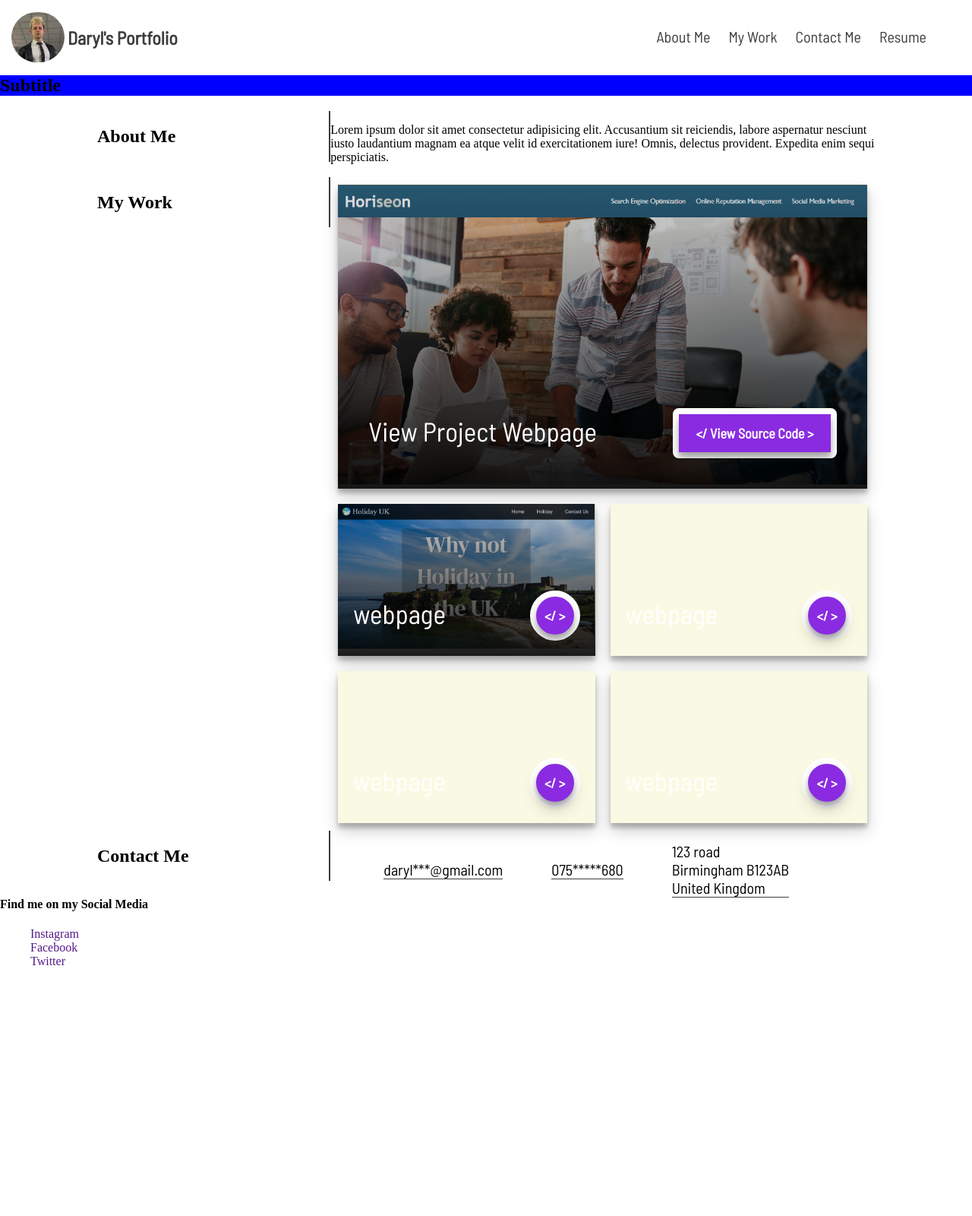
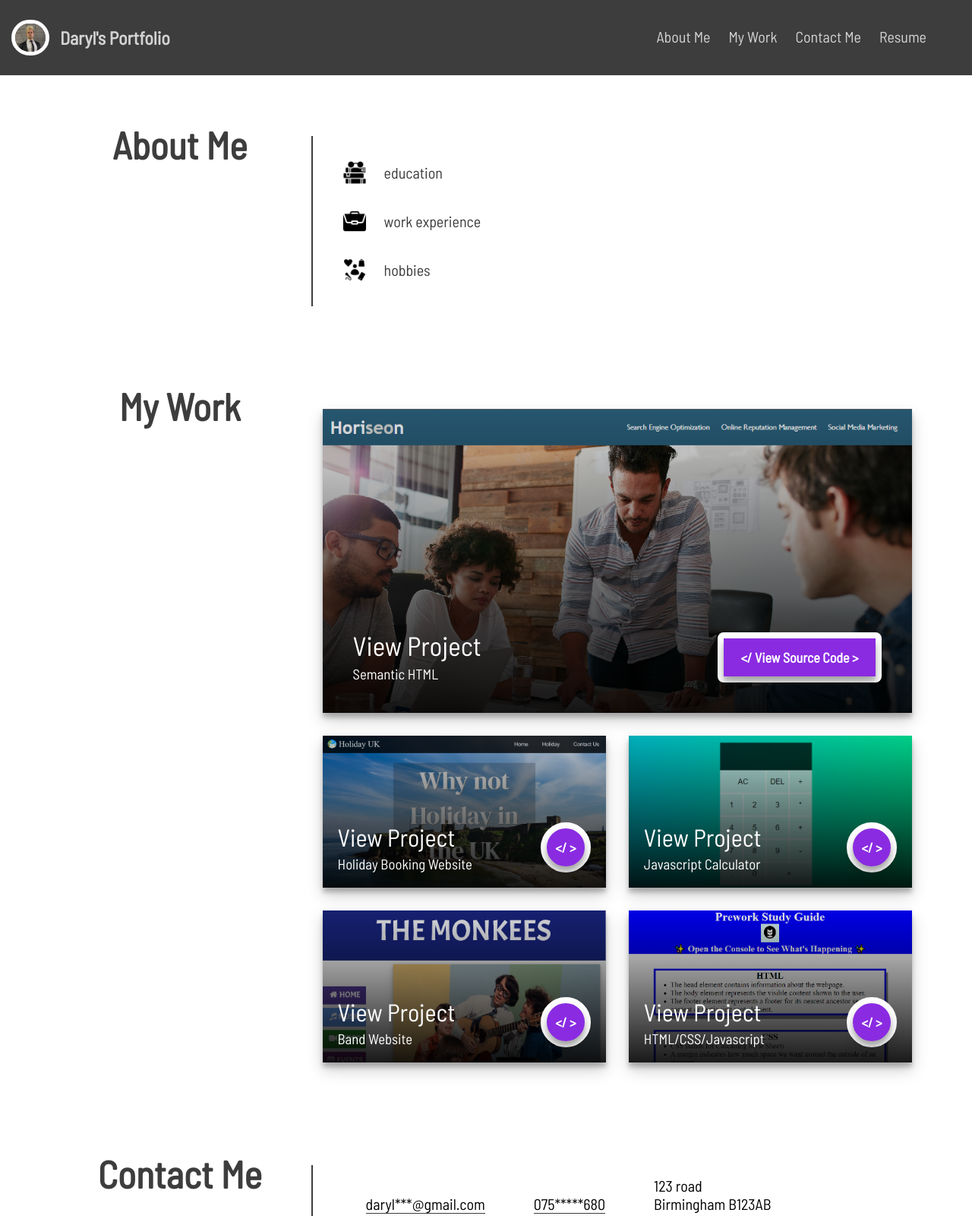
Before and after one commit to darylbg/darylblough-portfolio, a plain HTML site: page index.html in a window 1280 px wide. Shown: the top 1600 px of the page at 76% size. Before the commit the page ends 1290 px from the top, so only its background shows below. Drawn offline with Linux system fonts and the light colour scheme.

Commit message:
added icons to footer, updated links/images in main, added about me content, organized style.css

```diff
--- a/assets/css/style.css
+++ b/assets/css/style.css
@@ -2,6 +2,7 @@
 
 :root {
     --grey: #3d3d3d;
+    --light-grey: #D3D3D3;
     --main-font: 'Barlow Semi Condensed', sans-serif;
 }
 
@@ -13,6 +14,7 @@
 body {
     margin: 0;
     padding: 0;
+    scroll-behavior: smooth;
 }
 
 a {
@@ -25,24 +27,11 @@ li {
 
 header {
     width: 100%;
-}
-
-@media screen and (min-width: 1000px) {
-    main {
-        padding-left: 10%;
-        padding-right: 10%;
-    }
+    background-color: var(--grey);
 }
 
 nav {
     width: 100%;
-}
-
-.display-name img {
-    vertical-align: middle;
-    max-height: 70px;
-    max-width: 70px;
-    border-radius: 50px;
 }
 
 nav .display-name {
@@ -56,18 +45,33 @@ nav .display-name * {
     display: inline-block;
 }
 
+.display-name img {
+    vertical-align: middle;
+    max-height: 50px;
+    max-width: 50px;
+    border: 5px solid white;
+    border-radius: 50px;
+}
+
 .display-name h2 {
     vertical-align: middle;
     font-family: var(--main-font);
-    color: var(--grey);
+    color: var(--light-grey);
+    padding-left: 10px;
 }
 
-.main-nav {
+.expanded-nav {
     display: inline-block;
     padding-top: 20px;
 }
 
-.main-nav * {
+@media screen and (max-width: 768px) {
+    .expanded-nav {
+        display: none;
+    }
+}
+
+.expanded-nav * {
     display: inline-block;
 }
 
@@ -76,29 +80,22 @@ nav ul {
     padding-right: 50px;
 }
 
-.main-nav li {
+.expanded-nav li {
     margin-right: 10px;
     margin-left: 10px;
 }
 
-.main-nav li a {
-    color: var(--grey);
+.expanded-nav li a {
+    color: var(--light-grey);
     font-size: 20px;
     padding-bottom: 10px;
     border-bottom: 2;
     font-family: var(--main-font);
 }
 
-.main-nav li a:hover {
-    /*font-size: 25px;*/
-    /*transition: all ease-in 0.2s;*/
-    transform: scale(1.1);
-}
-
-@media screen and (max-width: 768px) {
-    .main-nav {
-        display: none;
-    }
+.expanded-nav li a:hover {
+    border-bottom: 1px solid var(--light-grey);
+    color: white;
 }
 
 .dropdown {
@@ -112,33 +109,52 @@ nav ul {
     }
 }
 
-/* css checkbox hack from codepen  https://codepen.io/bloom-dan/pen/vKdoaM */
+/*---Dropdown navbar useing checkbox hack with modified code from codepen  https://codepen.io/bloom-dan/pen/vKdoaM---*/
 
 input[type=checkbox] {
     display: none;
-  }
-
-  .dropdown-items {
-
   }
 
   .dropdown-items ul {
     max-height: 0px;
     overflow: hidden;
     list-style: none;
-    transition: all 1s cubic-bezier(.325, 1, .22, 1);
+    transition: all 0s cubic-bezier(.325, 1, .22, 1);
   }
 
   input[type=checkbox]:checked ~ .dropdown-items ul {
     height: auto;
     max-height: 12rem;
+    width: 100%;
     transition: all 1s cubic-bezier(.5, 1, .22, 1);
+    padding: 0;
+    margin: 0;
+  }
+
+  input[type=checkbox]:checked ~ .dropdown-items ul li {
+    width: 100%;
+  }
+
+  input[type=checkbox]:checked ~ .dropdown-items ul li a {
+    font-size: 20px;
+    font-family: var(--main-font);
+    height: 100%;
+    width: 100%;
+    display: block;
+    color: #D3D3D3;
+    padding: 3px 0px 3px 40px;
+    border-bottom: 1px solid var(--light-grey);
+  }
+
+  input[type=checkbox]:checked ~ .dropdown-items ul li a:hover {
+    color: var(--grey);
+    background-color: var(--light-grey);
   }
 
   .hamburger {
     display: block;
     position: absolute;
-    top: 18px;
+    top: 50px;
     right: 13px;
     height: 27px;
     width: 27px;
@@ -149,7 +165,7 @@ input[type=checkbox] {
   .line {
     position: absolute;
     display: block;
-    background: #3d3d3d;
+    background: var(--light-grey);
     width: 18px;
     height: .15rem;
     border-radius: .2rem;
@@ -188,14 +204,19 @@ input[type=checkbox] {
     transform: translateX(-8px) rotate(45deg) translateY(-8px);
   }
 
-  /* end of checkbox copied code   */
+  /*---end of modified dropdown code---*/
 
-.subtitle-section {
-    background-color: blue;
+@media screen and (min-width: 1000px) {
+    main {
+        padding-left: 5%;
+        padding-right: 5%;
+    }
 }
 
-.subtitle-section h2 {
-    margin: 0;
+@media screen and (max-width: 768px) {
+    main {
+        padding: 0 5%;
+    }
 }
 
 main section {
@@ -217,8 +238,8 @@ main section > * {
 .about-me-title,
 .my-work-title,
 .contact-me-title {
+    text-align: center;
     width: 30%;
-    border-right: 2px solid #3d3d3d;
 }
 
 @media screen and (max-width: 768px) {
@@ -230,10 +251,32 @@ main section > * {
 }
 
 .about-me-content,
+.contact-me-content {
+    border-left: 2px solid var(--grey);
+}
+
+@media screen and (max-width: 768px) {
+    .about-me-content,
+    .contact-me-content {
+    border-left: none;
+    }
+}
+
+.about-me-title h1,
+.my-work-title h1,
+.contact-me-title h1 {
+    font-size: 50px;
+    color: var(--grey);
+    font-family: var(--main-font);
+    font-weight: bold;
+}
+
+.about-me-content,
 .my-work-content,
 .contact-me-content {
     width: 70%;
     float: right;
+    margin: 60px 0 60px 0;
 }
 
 @media screen and (max-width: 768px) {
@@ -242,7 +285,27 @@ main section > * {
     .contact-me-content {
         width: 100%;
         float: none;
+        margin: 20px 0 20px 0;
     }
+}
+
+.about-me-content ul li {
+    display: block;
+}
+
+.about-me-content ul li img {
+    height: 30px;
+    display: inline-block;
+    vertical-align: middle;
+}
+
+.about-me-content ul li p {
+    display: inline-block;
+    vertical-align: middle;
+    font-size: 20px;
+    font-family: var(--main-font);
+    color: var(--grey);
+    padding-left: 20px;
 }
 
 .my-work-content {
@@ -254,9 +317,11 @@ main section > * {
 
 .my-work-content card {
     background-color: rgba(248, 247, 216, 0.7);
+    background-size: 100% auto !important;
+    background-repeat: no-repeat !important;
     overflow: hidden;
     min-width: 100px;
-    margin: 10px 10px 10px 10px;
+    margin: 15px 15px 15px 15px;
     position: relative;
     box-shadow: rgba(0, 0, 0, 0.19) 0px 10px 20px, rgba(0, 0, 0, 0.23) 0px 6px 6px;
 }
@@ -264,24 +329,52 @@ main section > * {
 .my-work-content card:hover {
     box-shadow: rgba(0, 0, 0, 0.3) 0px 19px 38px, rgba(0, 0, 0, 0.22) 0px 12px 12px;
     transition: all ease-in-out 0.2s;
+    transform: translate(0, -5px);
+}
+
+.card-2,
+.card-3,
+.card-4,
+.card-5 {
+    flex: 1 0 40%;
+    height: 200px;
+}
+
+@media screen and (max-width: 768px) {
+    .card-2,
+    .card-3,
+    .card-4,
+    .card-5 {
+    flex: 100%;
+    }
 }
 
 .card-1 {
     flex: 100%;
     height: 400px;
-    /*background-image: url("../images/card-1.PNG");*/
     background: linear-gradient(rgba(0,0,0,0.1), rgba(0,0,0,.9)),
     url("../images/card-1.PNG");
-    background-size: 100% auto;
-    background-repeat: no-repeat;
 
 }
 
 .card-2 {
     background: linear-gradient(rgba(0,0,0,.1), rgba(0,0,0,.9)),
     url("../images/card-2.PNG");
-    background-size: 100% auto;
-    background-repeat: no-repeat;
+}
+
+.card-3 {
+    background: linear-gradient(rgba(0,0,0,.1), rgba(0,0,0,.9)),
+    url("../images/card-3.PNG");
+}
+
+.card-4 {
+    background: linear-gradient(rgba(0,0,0,.1), rgba(0,0,0,.9)),
+    url("../images/card-4.PNG");
+}
+
+.card-5 {
+    background: linear-gradient(rgba(0,0,0,.1), rgba(0,0,0,.9)),
+    url("../images/card-5.PNG");
 }
 
 .card-link {
@@ -301,8 +394,55 @@ main section > * {
 }
 
 .card-content-title h2 {
+    font-weight: 100;
+    font-size: 35px;
+    margin: 0 0 5px 40px;
     font-family: var(--main-font);
     color: white;
+}
+
+.card-2 .card-content-title h2,
+.card-3 .card-content-title h2,
+.card-4 .card-content-title h2,
+.card-5 .card-content-title h2 {
+    margin: 0 0 2px 20px;
+    color: white;
+    font-size: 32px;
+}
+
+@media screen and (max-width: 1250px) {
+    .card-2 .card-content-title h2,
+    .card-3 .card-content-title h2,
+    .card-4 .card-content-title h2,
+    .card-5 .card-content-title h2 {
+        margin-left: 10px;
+        font-size: 28px;
+    }
+}
+
+.card-content-title h3 {
+    font-family: var(--main-font);
+    color: white;
+    margin: 0 0 40px 40px;
+    font-weight: 100;
+    margin: 0 0 40px 40px;
+}
+
+.card-2 .card-content-title h3,
+.card-3 .card-content-title h3,
+.card-4 .card-content-title h3,
+.card-5 .card-content-title h3 {
+    margin: 5px 0 20px 20px;
+}
+
+@media screen and (max-width: 1250px) {
+    .card-2 .card-content-title h3,
+    .card-3 .card-content-title h3,
+    .card-4 .card-content-title h3,
+    .card-5 .card-content-title h3 {
+       margin: 5px 0 20px 10px;
+       font-size: 15px;
+    }
 }
 
 .card-content-link {
@@ -319,6 +459,23 @@ main section > * {
     position: absolute;
     bottom: 0;
     right: 0;
+}
+
+.card-2 .card-content-link,
+.card-3 .card-content-link,
+.card-4 .card-content-link,
+.card-5 .card-content-link {
+    width: 50px;
+    border-radius: 50%;
+    margin-right: 20px;
+    margin-bottom: 20px;
+}
+
+.card-2 .card-content-link a,
+.card-3 .card-content-link a,
+.card-4 .card-content-link a,
+.card-5 .card-content-link a {
+    border-radius: 50%;
 }
 
 .card-content-link:hover {
@@ -340,60 +497,6 @@ main section > * {
 .my-work-content card:hover .card-content-link a{
     box-shadow: rgba(0, 0, 0, 0.3) 0px 19px 38px, rgba(0, 0, 0, 0.22) 0px 12px 12px;
     transition: all ease-in-out 0.2s;
-}
-
-.card-1 .card-content-title h2 {
-    margin-bottom: 55px;
-    margin-left: 40px;
-}
-
-.card-2 .card-content-title h2,
-.card-3 .card-content-title h2,
-.card-4 .card-content-title h2,
-.card-5 .card-content-title h2 {
-    margin-bottom: 35px;
-    margin-left: 20px;
-}
-
-.card-content-title h2 {
-    font-weight: 100;
-    font-size: 35px;
-
-}
-
-.card-2,
-.card-3,
-.card-4,
-.card-5 {
-    flex: 1 0 40%;
-    height: 200px;
-}
-
-@media screen and (max-width: 768px) {
-    .card-2,
-    .card-3,
-    .card-4,
-    .card-5 {
-    flex: 100%;
-    }
-}
-
-.card-2 .card-content-link,
-.card-3 .card-content-link,
-.card-4 .card-content-link,
-.card-5 .card-content-link {
-    height: 50px;
-    width: 50px;
-    border-radius: 50%;
-    margin-right: 20px;
-    margin-bottom: 20px;
-}
-
-.card-2 .card-content-link a,
-.card-3 .card-content-link a,
-.card-4 .card-content-link a,
-.card-5 .card-content-link a {
-    border-radius: 50%;
 }
 
 /*--- Contact me section---*/
@@ -427,3 +530,61 @@ main section > * {
         display: block;
     }
 }
+
+/*---Footer---*/
+
+footer {
+    display: flex;
+    justify-content: center;
+    background-color: var(--grey);
+    width: 100%;
+}
+
+footer h3 {
+    font-family: var(--main-font);
+    color: var(--light-grey);
+}
+
+footer ul {
+    padding-left: 10px;
+}
+
+footer ul li {
+    display: inline-block;
+    height: 40px;
+    width: 40px;
+    border-radius: 30%;
+    margin-left: 10px;
+    margin-right: 10px;
+    border: 5px solid white;
+}
+
+footer ul li a {
+    width: 100%;
+    height: 100%;
+}
+
+footer ul li a img {
+    height: 100%;
+    width: 100%;
+    padding: 5px;
+    border-radius: 30%;
+}
+
+footer ul li a img:hover {
+    transform: scale(1.2);
+    transition: all ease-in 0.2s;
+}
+
+.instagram-icon {
+    background: rgb(73,97,200);
+    background: linear-gradient(180deg, rgba(73,97,200,1) 0%, rgba(206,58,153,1) 35%, rgba(252,212,81,1) 100%);
+}
+
+.facebook-icon {
+    background-color: #3b5998;
+}
+
+.twitter-icon {
+    background-color: #00acee;
+}
--- a/index.html
+++ b/index.html
@@ -11,12 +11,12 @@
     <header>
         <nav>
             <div class="display-name">
-                <a href="#subtitle" class="">
+                <a href="#">
                     <img src="assets/images/profile-img.jpeg" class="display-name-image" alt="Profile Image">
                     <h2>Daryl's Portfolio</h2>
                 </a>
             </div>
-            <ul class="main-nav">
+            <ul class="expanded-nav">
                 <li><a href="#about-me">About Me</a></li>
                 <li><a href="#my-work">My Work</a></li>
                 <li><a href="#contact-me">Contact Me</a></li>
@@ -30,38 +30,49 @@
                     <div class="line line-3"></div>
                  </label>
                 <div class="dropdown-items">
-                  <ul>
-                    <li><a href="#">Link One</a></li>
-                    <li><a href="#">Link Two</a></li>
-                    <li><a href="#">Link Three</a></li>
-                    <li><a href="#">Link Four</a></li>
+                    <ul>
+                        <li><a href="#about-me">About Me</a></li>
+                        <li><a href="#my-work">My Work</a></li>
+                        <li><a href="#contact-me">Contact Me</a></li>
+                        <li><a href="#" target="_blank">Resume</a></li>
                     </ul>
                 </div>
             </div>
         </nav>
     </header>
-    <section id="subtitle" class="subtitle-section">
-        <h2>Subtitle</h2>
-    </section>
     <main>
         <section id="about-me" class="about-me-section">
             <div class="about-me-title">
-                <h2>About Me</h2>
+                <h1>About Me</h1>
             </div>
             <div class="about-me-content">
-                <p>Lorem ipsum dolor sit amet consectetur adipisicing elit. Accusantium sit reiciendis, labore aspernatur nesciunt iusto laudantium magnam ea atque velit id exercitationem iure! Omnis, delectus provident. Expedita enim sequi perspiciatis.</p>
+                <ul>
+                    <li>
+                        <img src="assets/images/education-icon.png" alt=""><!--<a href="https://www.flaticon.com/free-icons/knowledge" title="knowledge icons">Knowledge icons created by alimasykurm - Flaticon</a>-->
+                        <p>education</p>
+                    </li>
+                    <li>
+                        <img src="assets/images/work-icon.png" alt=""><!---<a href="https://www.flaticon.com/free-icons/work" title="work icons">Work icons created by Freepik - Flaticon</a>-->
+                        <p>work experience</p>
+                    </li>
+                    <li>
+                        <img src="assets/images/hobby-icon.png" alt=""><!--<a href="https://www.flaticon.com/free-icons/lifestyle" title="lifestyle icons">Lifestyle icons created by Iconjam - Flaticon</a>-->
+                        <p>hobbies</p>
+                    </li>
+                </ul>
             </div>
         </section>
         <section id="my-work" class="my-work-section">
             <div class="my-work-title">
-                <h2>My Work</h2>
+                <h1>My Work</h1>
             </div>
             <div class="my-work-content">
                 <card class="card-1">
                     <a class="card-link" href="https://darylbg.github.io/module-01-challenge/" target="_blank">
                         <div class="card-content">
                             <div class="card-content-title">
-                                <h2>View Project Webpage</h2>
+                                <h2>View Project</h2>
+                                <h3>Semantic HTML</h3>
                             </div>
                             <div class="card-content-link">
                                 <!---technically not allowed to next links in another link but i couldnt figure out how else to do this so wrapping the nested a tag in <object> seems to work for now-->
@@ -74,7 +85,8 @@
                     <a class="card-link" href="https://darylbg.github.io/milestone-project-2.0/" target="_blank">
                         <div class="card-content">
                             <div class="card-content-title">
-                                <h2>webpage</h2>
+                                <h2>View Project</h2>
+                                <h3>Holiday Booking Website</h3>
                             </div>
                             <div class="card-content-link">
                                 <!---technically not allowed to next links in another link but i couldnt figure out how else to do this so wrapping the nested a tag in <object> seems to work for now-->
@@ -84,40 +96,43 @@
                     </a>
                 </card>
                 <card class="card-3">
-                    <a class="card-link" href="https://css-tricks.com/nested-links/">
+                    <a class="card-link" href="https://darylbg.github.io/calculator/" target="_blank">
                         <div class="card-content">
                             <div class="card-content-title">
-                                <h2>webpage</h2>
+                                <h2>View Project</h2>
+                                <h3>Javascript Calculator</h3>
                             </div>
                             <div class="card-content-link">
                                 <!---technically not allowed to next links in another link but i couldnt figure out how else to do this so wrapping the nested a tag in <object> seems to work for now-->
-                                <object><a href="https://www.geeksforgeeks.org/how-to-position-a-div-at-the-bottom-of-its-container-using-css/">&lt;/ &gt;</a></object><!--used special charachters to display html as text-->
+                                <object><a href="https://github.com/darylbg/calculator" target="_blank">&lt;/ &gt;</a></object><!--used special charachters to display html as text-->
                             </div>
                         </div>
                     </a>
                 </card>
                 <card class="card-4">
-                    <a class="card-link" href="https://css-tricks.com/nested-links/">
+                    <a class="card-link" href="https://darylbg.github.io/milestoneproject01/" target="_blank">
                         <div class="card-content">
                             <div class="card-content-title">
-                                <h2>webpage</h2>
+                                <h2>View Project</h2>
+                                <h3>Band Website</h3>
                             </div>
                             <div class="card-content-link">
                                 <!---technically not allowed to next links in another link but i couldnt figure out how else to do this so wrapping the nested a tag in <object> seems to work for now-->
-                                <object><a href="https://www.geeksforgeeks.org/how-to-position-a-div-at-the-bottom-of-its-container-using-css/">&lt;/ &gt;</a></object><!--used special charachters to display html as text-->
+                                <object><a href="https://github.com/darylbg/milestoneproject01" target="_blank">&lt;/ &gt;</a></object><!--used special charachters to display html as text-->
                             </div>
                         </div>
                     </a>
                 </card>
                 <card class="card-5">
-                    <a class="card-link" href="https://css-tricks.com/nested-links/">
+                    <a class="card-link" href="https://darylbg.github.io/prework-study-guide/" target="_blank">
                         <div class="card-content">
                             <div class="card-content-title">
-                                <h2>webpage</h2>
+                                <h2>View Project</h2>
+                                <h3>HTML/CSS/Javascript</h3>
                             </div>
                             <div class="card-content-link">
                                 <!---technically not allowed to next links in another link but i couldnt figure out how else to do this so wrapping the nested a tag in <object> seems to work for now-->
-                                <object><a href="https://www.geeksforgeeks.org/how-to-position-a-div-at-the-bottom-of-its-container-using-css/">&lt;/ &gt;</a></object><!--used special charachters to display html as text-->
+                                <object><a href="https://github.com/darylbg/prework-study-guide" target="_blank">&lt;/ &gt;</a></object><!--used special charachters to display html as text-->
                             </div>
                         </div>
                     </a>
@@ -126,7 +141,7 @@
         </section>
         <section id="contact-me" class="contact-me-section">
             <div class="contact-me-title">
-                <h2>Contact Me</h2>
+                <h1>Contact Me</h1>
             </div>
             <div class="contact-me-content">
                 <ul>
@@ -138,11 +153,26 @@
         </section>
     </main>
     <footer>
-        <h4>Find me on my Social Media</h4>
+        <h3>Find me on my Social Media</h3>
         <ul>
-            <li><a href="">Instagram</a></li>
-            <li><a href="">Facebook</a></li>
-            <li><a href="">Twitter</a></li>
+            <!---<a href="https://www.flaticon.com/free-icons/instagram" title="instagram icons">Instagram icons created by Freepik - Flaticon</a>--->
+            <li>
+                <a href="https://www.instagram.com/" target="_blank">
+                    <img  class="instagram-icon" src="assets/images/instagram-icon.png" alt="Instagram Icon">
+                </a>
+            </li>
+            <!---"https://www.flaticon.com/free-icons/facebook" Facebook icons created by Freepik - Flaticon-->
+            <li>
+                <a href="https://en-gb.facebook.com/" target="_blank">
+                    <img  class="facebook-icon" src="assets/images/facebook-icon.png" alt="Facebook Icon">
+                </a>
+            </li>
+            <!---<a href="https://www.flaticon.com/free-icons/twitter-social-badge" title="twitter social badge icons">Twitter social badge icons created by Pixel perfect - Flaticon</a>-->
+            <li>
+                <a href="https://twitter.com/home" target="_blank">
+                    <img  class="twitter-icon" src="assets/images/twitter-icon.png" alt="Twitter Icon">
+                </a>
+            </li>
         </ul>
     </footer>
 </body>
```
Also changed, not shown: assets/images/card-3.PNG (added), assets/images/card-4.PNG (added), assets/images/card-5.PNG (added), assets/images/education-icon.png (added), assets/images/facebook-icon.png (added), assets/images/hobby-icon.png (added), assets/images/instagram-icon.png (added), assets/images/twitter-icon.png (added), assets/images/work-icon.png (added).
